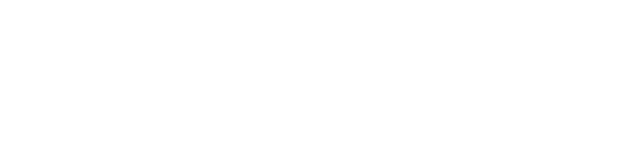
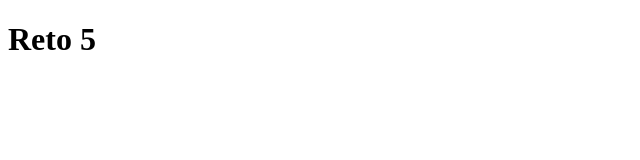
Before and after one commit to MrEpicTitus/DAyC, a plain HTML site: page index.html in a window 1280 px wide. Shown: the whole page, without its empty margins (0-640 px from the left). Drawn offline with Linux system fonts and the light colour scheme.

Commit message:
Establecimiento del Reto 5

```diff
--- a/index.html
+++ b/index.html
@@ -8,7 +8,7 @@
 </head>
 
 <body>
-
+    <h1>Reto 5</h1>
 </body>
 
 </html>
```
